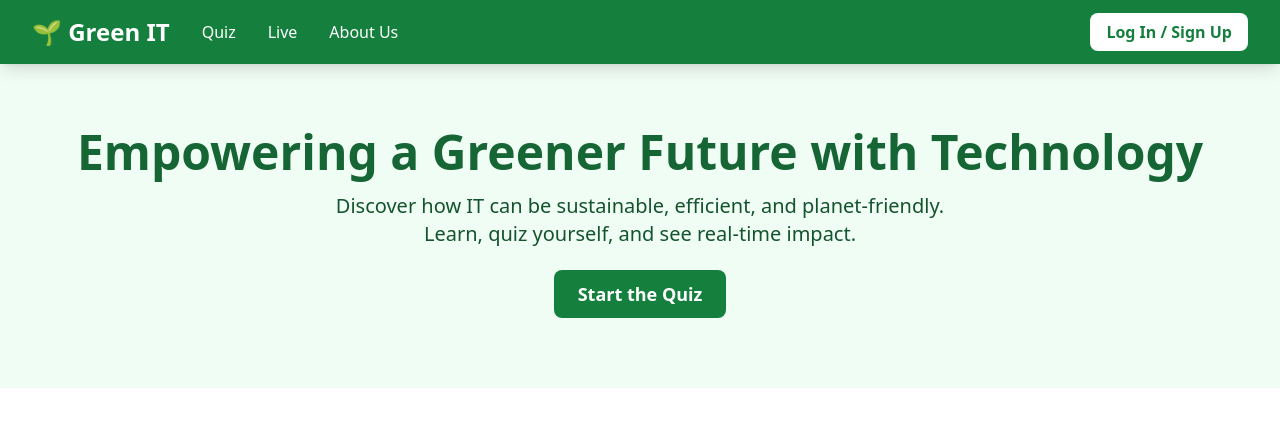
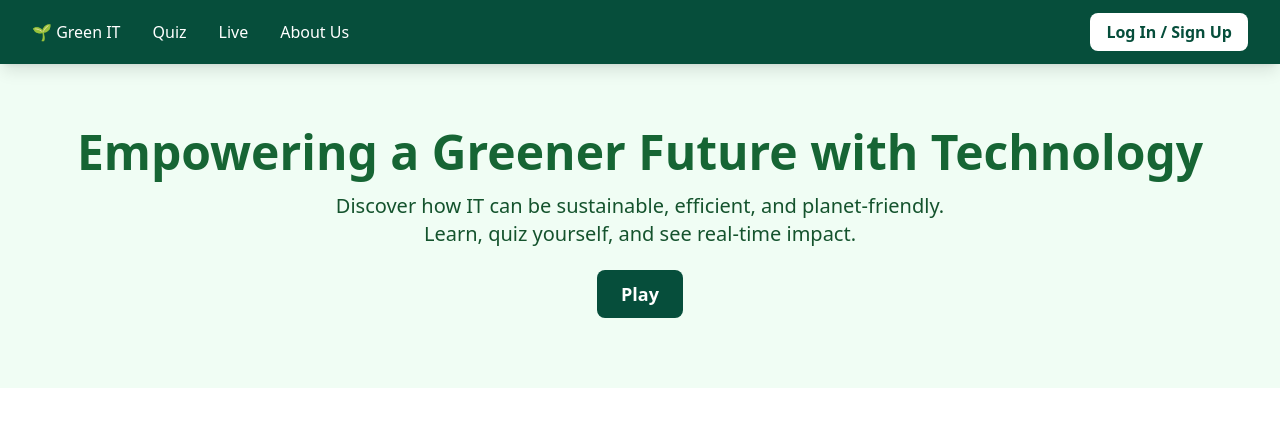
Before and after one commit to Lutow/Web_Project_GreenIT, a Flask app: page / in a window 1280 px wide. Shown: the top 427 px of the page. Run offline with Flask 3, Linux system fonts and the light colour scheme; some libraries are stand-ins or nearby versions.

Commit message:
Update menu.html

```diff
--- a/templates/menu.html
+++ b/templates/menu.html
@@ -9,17 +9,17 @@
 <body class="bg-white text-gray-800 font-sans">
 
   <!-- Navbar -->
-  <nav class="bg-green-700 text-white fixed w-full z-50 shadow-lg">
+<nav class="bg-emerald-900 text-white fixed top-0 w-full z-50 shadow-lg">
   <div class="max-w-7xl mx-auto px-4 sm:px-6 lg:px-8">
     <div class="flex justify-between h-16 items-center">
       <div class="flex items-center space-x-8">
-          <a href="/" class="text-2xl font-bold">🌱 Green IT</a>
-          <a href="/quiz" class="hover:text-green-200">Quiz</a>
-          <a href="/chart" class="hover:text-green-200">Live</a>
-          <a href="/about" class="hover:text-green-200">About Us</a>
+        <a href="/">🌱 Green IT</a>
+        <a href="/quiz">Quiz</a>
+        <a href="/chart">Live</a>
+        <a href="/about">About Us</a>
       </div>
       <div>
-          <a href="/login" class="bg-white text-green-700 px-4 py-2 rounded-lg hover:bg-green-100 font-semibold transition">Log In / Sign Up</a>
+        <a href="/login" class="bg-white text-emerald-900 px-4 py-2 rounded-lg font-semibold transition">Log In / Sign Up</a>
       </div>
     </div>
   </div>
@@ -33,8 +33,8 @@
       Discover how IT can be sustainable, efficient, and planet-friendly. Learn, quiz yourself, and see real-time impact.
     </p>
     <div class="mt-8">
-      <a href="/quiz" class="bg-green-700 text-white px-6 py-3 rounded-lg text-lg font-semibold hover:bg-green-800 transition">
-        Start the Quiz
+      <a href="/quiz" class="bg-emerald-900 text-white px-6 py-3 rounded-lg text-lg font-semibold hover:bg-green-800 transition">
+        Play
       </a>
     </div>
   </header>
```
Lines whose indentation alone changed are shown as unchanged.
